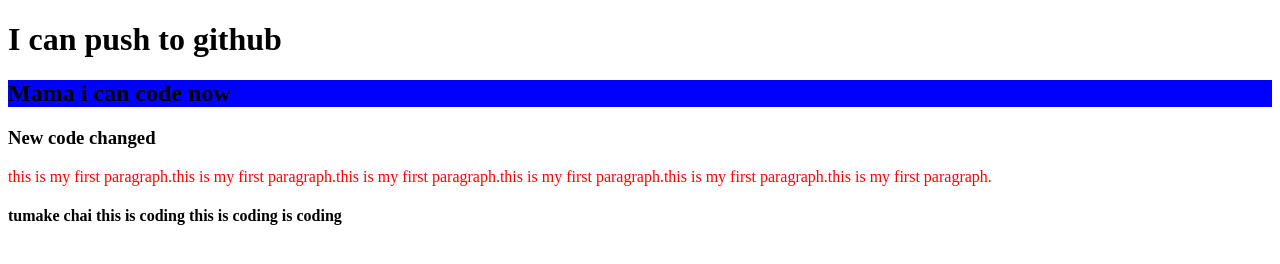
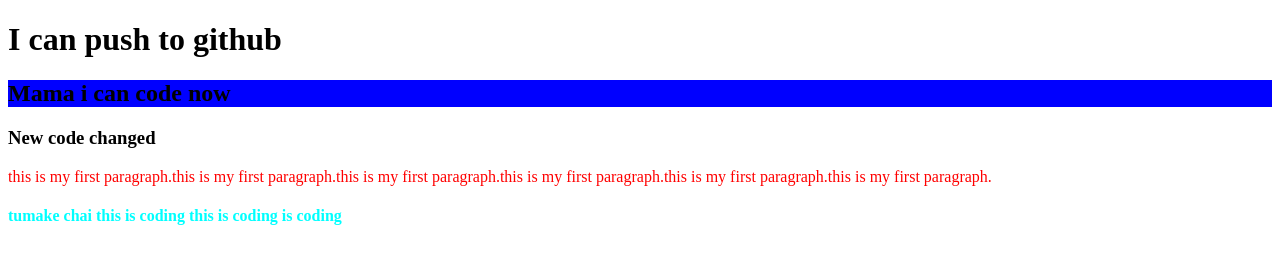
Before and after one commit to Saddamhossain12/my-third-repo, a plain HTML site: page index.html in a window 1280 px wide. Drawn offline with Linux system fonts and the light colour scheme.

Commit message:
this is changed colour

```diff
--- a/style.css
+++ b/style.css
@@ -4,3 +4,6 @@ p{
 h2{
     background-color: blue;
 }
+h4{
+    color: aqua;
+}
```
